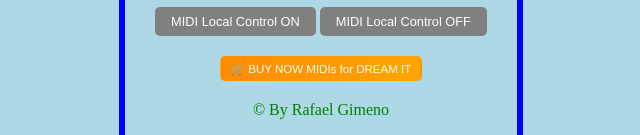
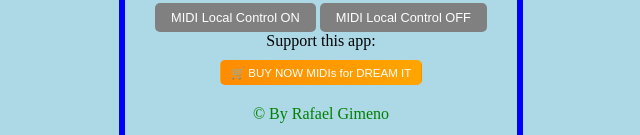
Before and after one commit to rafgim/rafgim.github.io, a plain HTML site: page index.html in a window 1280 px wide. Shown: the part 527-662 px from the top of the page, without its empty margins (319-959 px from the left). Drawn offline with Linux system fonts and the light colour scheme; a script that the page names is missing.

Commit message:
Update index.html

```diff
--- a/index.html
+++ b/index.html
@@ -112,7 +112,8 @@
           <button id="midiLocalControlOff" class="button control">MIDI Local Control OFF</button>
         </div>
       </div>
-      <div id="buyContainer">
+      <div id="supportText">Support this app:</div>
+      <div id="buyContainer" style="margin-top: 0px;">
         <button id="buyButton" class="button"><span>🛒 BUY NOW MIDIs for DREAM IT</span></button>
       </div>
       <div id="copyright">
```
